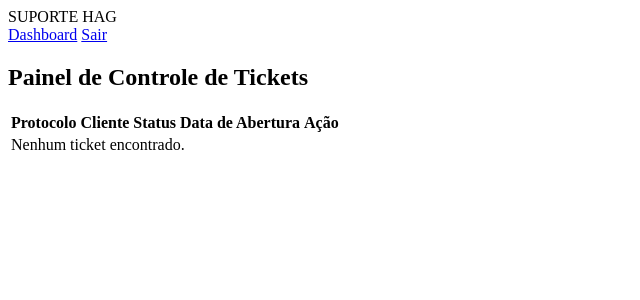
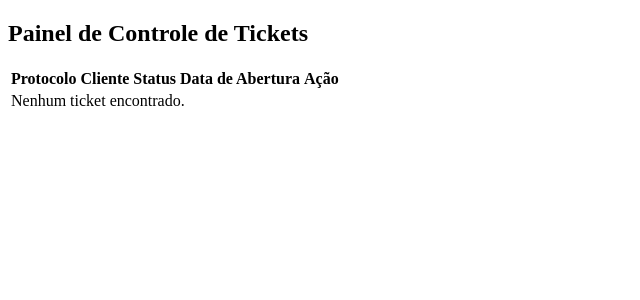
Before and after one commit to Jakeline2525/hag-suporte-final, a Flask app: page /dashboard in a window 1280 px wide. Shown: the top 300 px of the page, without its empty margins (0-640 px from the left). Run offline with Flask 3, Linux system fonts and the light colour scheme; the visitor is signed in with stand-in values (Sample User, id 1); data that the repository does not hold is empty.

Commit message:
Update layout.html

```diff
--- a/templates/layout.html
+++ b/templates/layout.html
@@ -3,31 +3,14 @@
 <head>
     <meta charset="UTF-8">
     <meta name="viewport" content="width=device-width, initial-scale=1.0">
-    <title>{% block title %}Sistema de Suporte HAG{% endblock %}</title>
-    <link rel="stylesheet" href="{{ url_for('static', filename='css/style.css') }}">
+    <!-- Adicionando a fonte Space Grotesk aqui também -->
+    <link rel="preconnect" href="https://fonts.googleapis.com">
+    <link rel="preconnect" href="https://fonts.gstatic.com" crossorigin>
+    <link href="https://fonts.googleapis.com/css2?family=Space+Grotesk:wght@400;500;700&display=swap" rel="stylesheet">
+    <link rel="stylesheet" href="{{ url_for('static', filename='css/style.css' ) }}">
+    <title>{% block title %}HAG Suporte{% endblock %}</title>
 </head>
 <body>
-    <header class="main-header">
-        <div class="logo-container">
-            <span>SUPORTE HAG</span>
-        </div>
-        <nav>
-            <a href="{{ url_for('dashboard') }}">Dashboard</a>
-            {% if current_user.is_admin %}
-            <a href="{{ url_for('registrar') }}">Registrar Usuário</a>
-            {% endif %}
-            <a href="{{ url_for('logout') }}">Sair</a>
-        </nav>
-    </header>
-    <main class="container">
-        {% with messages = get_flashed_messages(with_categories=true) %}
-            {% if messages %}
-                {% for category, message in messages %}
-                    <div class="alert alert-{{ category }}">{{ message }}</div>
-                {% endfor %}
-            {% endif %}
-        {% endwith %}
-        {% block content %}{% endblock %}
-    </main>
+    {% block content %}{% endblock %}
 </body>
 </html>
```
